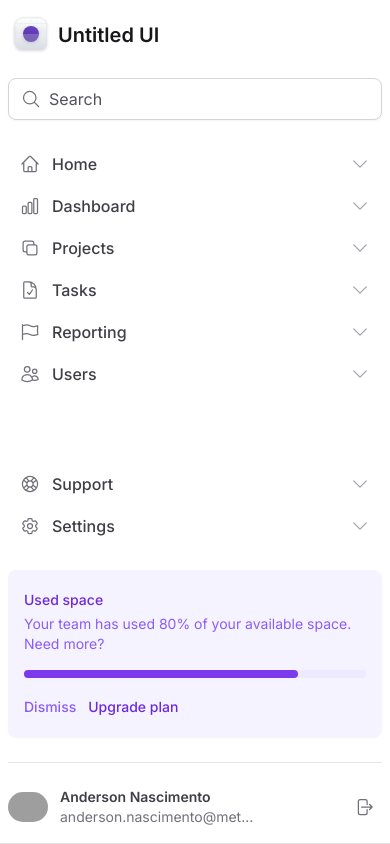
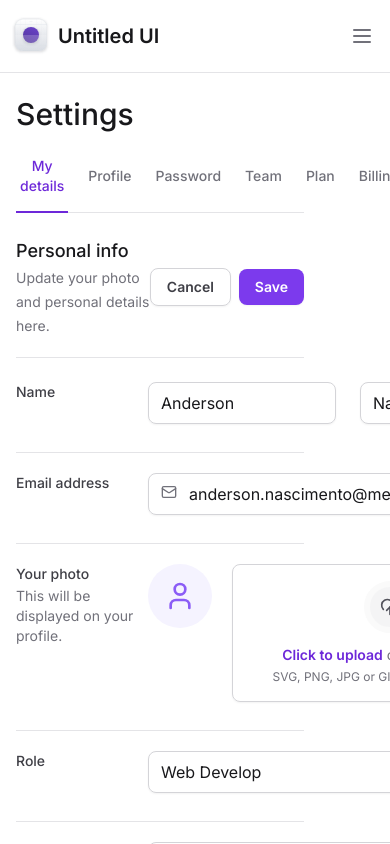
Before and after one commit to AndersonNascimentoAFSN/tailwind-next, a Next.js app: page /settings in a window 390 px wide. Shown: the top 844 px of the page. Built offline with nearby package versions, Linux system fonts and the light colour scheme; grey boxes are pictures that could not be loaded.

Commit message:
feat: responsivity open sidebar

```diff
--- a/package.json
+++ b/package.json
@@ -13,6 +13,7 @@
   "dependencies": {
     "@formkit/auto-animate": "^0.8.0",
     "@heroicons/react": "^2.0.18",
+    "@radix-ui/react-collapsible": "^1.0.3",
     "@radix-ui/react-select": "^1.2.2",
     "@radix-ui/react-tabs": "^1.0.4",
     "@tiptap/pm": "^2.1.11",
--- a/src/app/layout.tsx
+++ b/src/app/layout.tsx
@@ -21,7 +21,9 @@
       <body className={inter.className}>
         <div className="min-h-screen grid grid-cols-app">
           <Sidebar />
-          <main className="px-8 pb-12 pt-8">{children}</main>
+          <main className="px-4 pb-12 pt-24 lg:col-start-2 lg:px-8 lb:pt-8">
+            {children}
+          </main>
         </div>
       </body>
     </html>
--- a/src/components/Sidebar/Sidebar.tsx
+++ b/src/components/Sidebar/Sidebar.tsx
@@ -1,8 +1,12 @@
+'use client'
+
 import {
   MagnifyingGlassIcon,
   LifebuoyIcon,
   Cog6ToothIcon,
 } from '@heroicons/react/24/outline'
+
+import * as Collapsible from '@radix-ui/react-collapsible'
 
 import { Logo } from './Logo'
 import { MainNavigation } from './MainNavigation'
@@ -10,13 +14,26 @@
 import { UsedSpaceWidget } from './UsedSpaceWidget'
 import { Profile } from './profile'
 import { Input } from '../Form/Input'
+import { Button } from '../Button'
+import { Menu } from 'lucide-react'
 
 export function Sidebar() {
   return (
     <>
-      <aside className="border-b py-4 border-zinc-200 px-2 flex flex-col gap-6 fixed left-0 top-0 right-0 bottom-0 z-20 bg-white lg:right-auto lg:w-80 lg:border-r lg:py-8 lg:relative">
+      <Collapsible.Root className="fixed border-b py-4 border-zinc-200 px-2 flex flex-col gap-6 left-0 top-0 right-0 data-[state=open]:bottom-0 lg:data-[state=closed]:bottom-0 z-20 bg-white lg:right-auto lg:w-80 lg:border-r lg:py-8">
+        <div className="flex items-center justify-between">
           <Logo />
+          <Collapsible.Trigger asChild className="lg:hidden">
+            <Button variant="ghost">
+              <Menu className="h-6 w-6" />
+            </Button>
+          </Collapsible.Trigger>
+        </div>
 
+        <Collapsible.Content
+          forceMount
+          className="flex flex-1 flex-col gap-6 data-[state=closed]:hidden lg:data-[state=closed]:flex"
+        >
           <Input.Root>
             <Input.Prefix>
               <MagnifyingGlassIcon className="h-5 w-5 text-zinc-500" />
@@ -46,7 +63,8 @@
 
             <Profile />
           </div>
-      </aside>
+        </Collapsible.Content>
+      </Collapsible.Root>
     </>
   )
 }
```
Also changed, not shown: 1 other file (tests, documents, lock files or other folders). Lines whose indentation alone changed are shown as unchanged.
